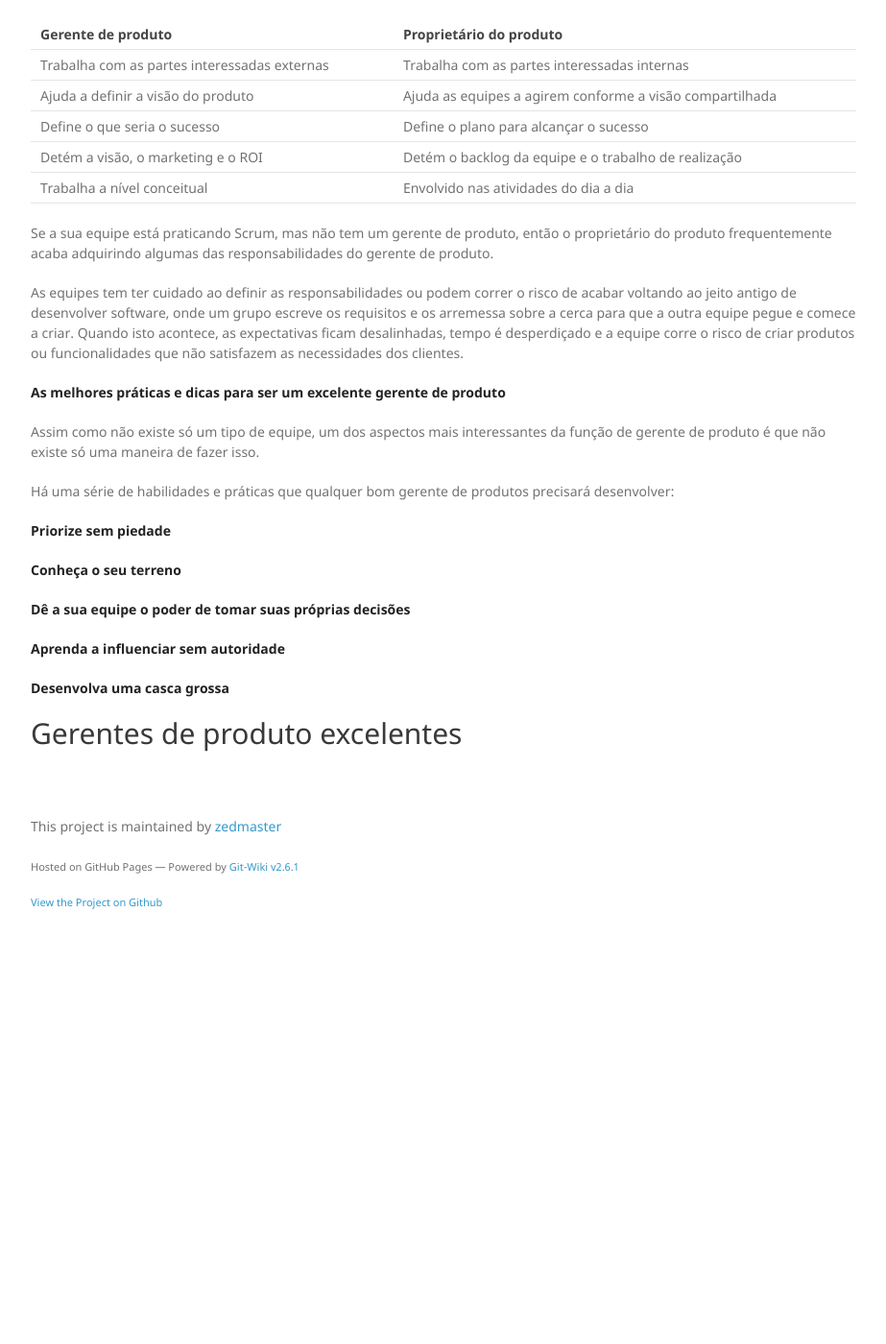
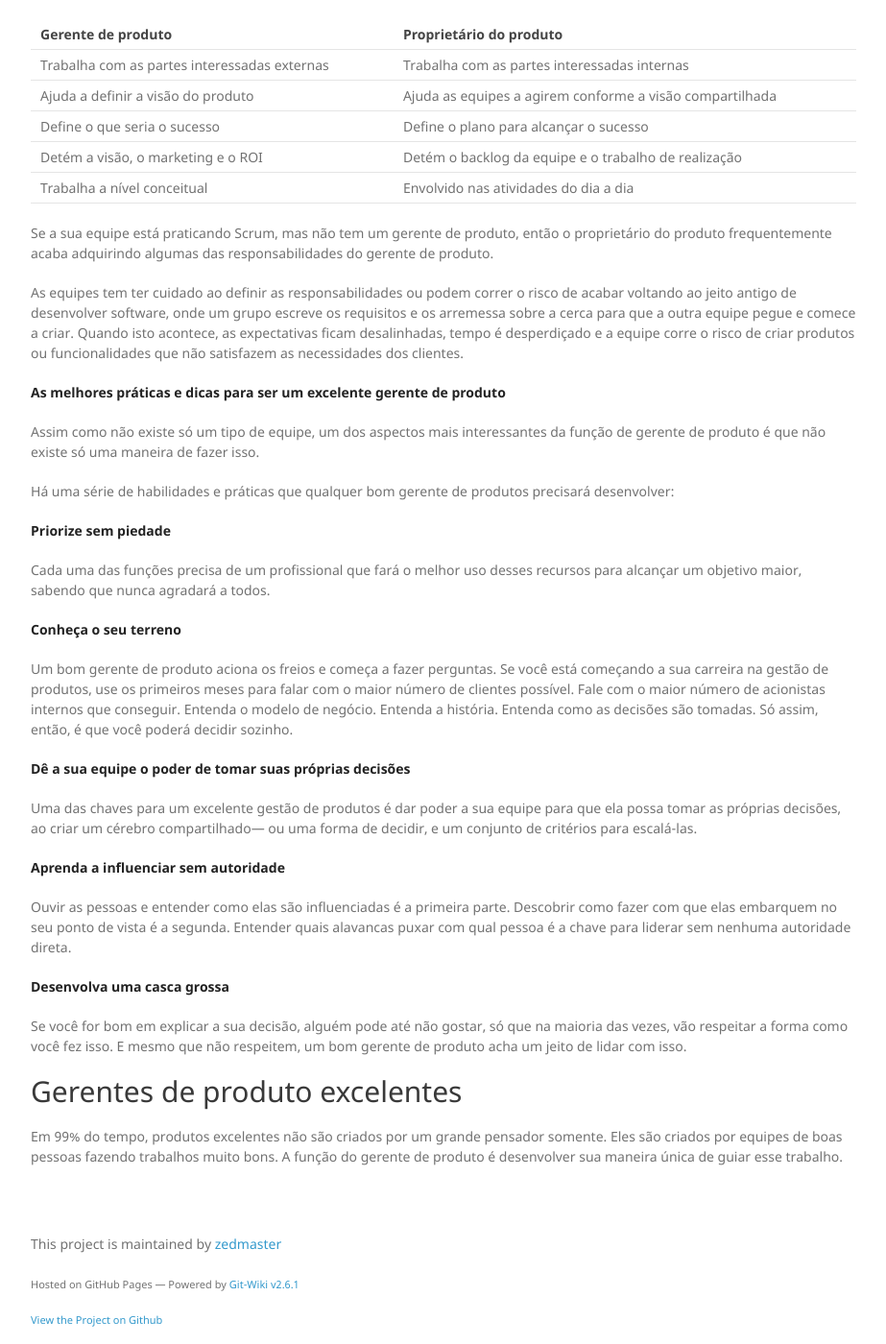
Before and after one commit to zedmaster/wiki, a Jekyll site: the page built from wiki/jira.md, in a window 1280 px wide and 1400 px high, scrolled down 2906 px. Shown: the whole window at 96% size, without its empty margins (338-1261 px from the left). Built offline with Jekyll 4.4.1, drawn with Linux system fonts in a browser that asks for light colours; nearby versions of some CDN libraries; our own code applies the rules of GitHub Pages for plain Markdown files; before the commit the page ends 3871 px from its top, so only the background shows below that.

Commit message:
Update jira.md

```diff
--- a/wiki/jira.md
+++ b/wiki/jira.md
@@ -109,15 +109,33 @@ Assim como não existe só um tipo de equipe, um dos aspectos mais interessantes
 
 Há uma série de habilidades e práticas que qualquer bom gerente de produtos precisará desenvolver:
 
+
 **Priorize sem piedade**
+
+Cada uma das funções precisa de um profissional que fará o melhor uso desses recursos para alcançar um objetivo maior, sabendo que nunca agradará a todos.
+
 
 **Conheça o seu terreno**
 
+Um bom gerente de produto aciona os freios e começa a fazer perguntas. Se você está começando a sua carreira na gestão de produtos, use os primeiros meses para falar com o maior número de clientes possível. Fale com o maior número de acionistas internos que conseguir. Entenda o modelo de negócio. Entenda a história. Entenda como as decisões são tomadas. Só assim, então, é que você poderá decidir sozinho.
+
+
 **Dê a sua equipe o poder de tomar suas próprias decisões**
+
+Uma das chaves para um excelente gestão de produtos é dar poder a sua equipe para que ela possa tomar as próprias decisões, ao criar um cérebro compartilhado— ou uma forma de decidir, e um conjunto de critérios para escalá-las.
+
 
 **Aprenda a influenciar sem autoridade**
 
+Ouvir as pessoas e entender como elas são influenciadas é a primeira parte. Descobrir como fazer com que elas embarquem no seu ponto de vista é a segunda.
+Entender quais alavancas puxar com qual pessoa é a chave para liderar sem nenhuma autoridade direta.
+
+
 **Desenvolva uma casca grossa**
+
+Se você for bom em explicar a sua decisão, alguém pode até não gostar, só que na maioria das vezes, vão respeitar a forma como você fez isso. E mesmo que não respeitem, um bom gerente de produto acha um jeito de lidar com isso.
 
 
 ## Gerentes de produto excelentes
+
+Em 99% do tempo, produtos excelentes não são criados por um grande pensador somente. Eles são criados por equipes de boas pessoas fazendo trabalhos muito bons. A função do gerente de produto é desenvolver sua maneira única de guiar esse trabalho.
```
